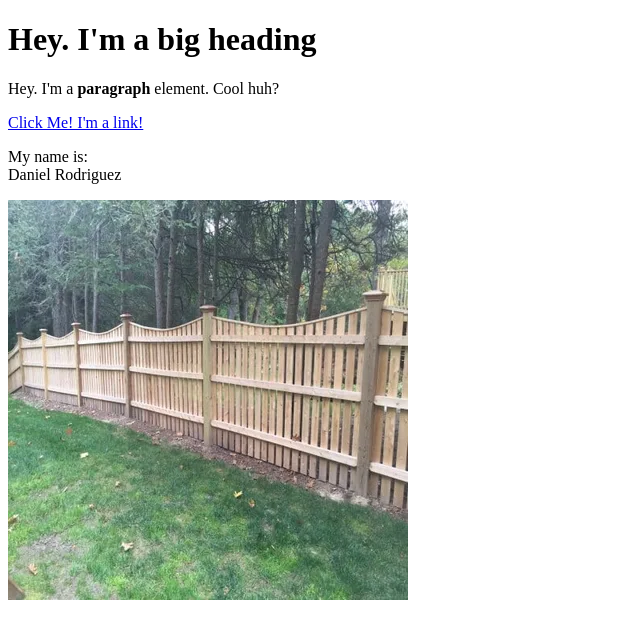
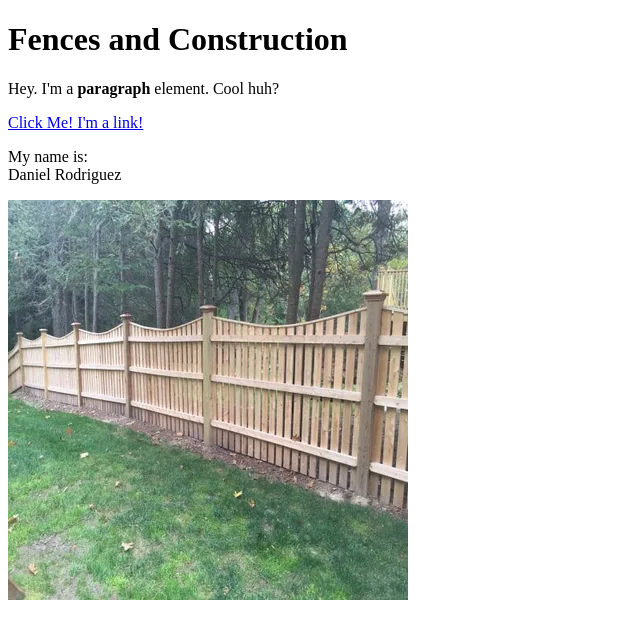
Before and after one commit to DanielRdz12/Gates-and-Fences, a plain HTML site: page Fences.html in a window 1280 px wide. Shown: the whole page, without its empty margins (0-640 px from the left). Drawn offline with Linux system fonts and the light colour scheme.

Commit message:
changed header and finished preogress here for my brain to cool down

```diff
--- a/Fences.html
+++ b/Fences.html
@@ -4,7 +4,7 @@
 	<title>Fences and Gates</title>
 </head>
 <body>
-	<h1>Hey. I'm a big heading</h1>
+	<h1>Fences and Construction</h1>
 	<p>Hey. I'm a <b>paragraph</b> element. Cool huh?</p>
 	<a href="http://google.com" target="_blank" title="Speak to a representative">Click Me! I'm a link!</a>
 	<p>My name is:<br>
```
Also changed, not shown: img/fence.jpeg (added).
